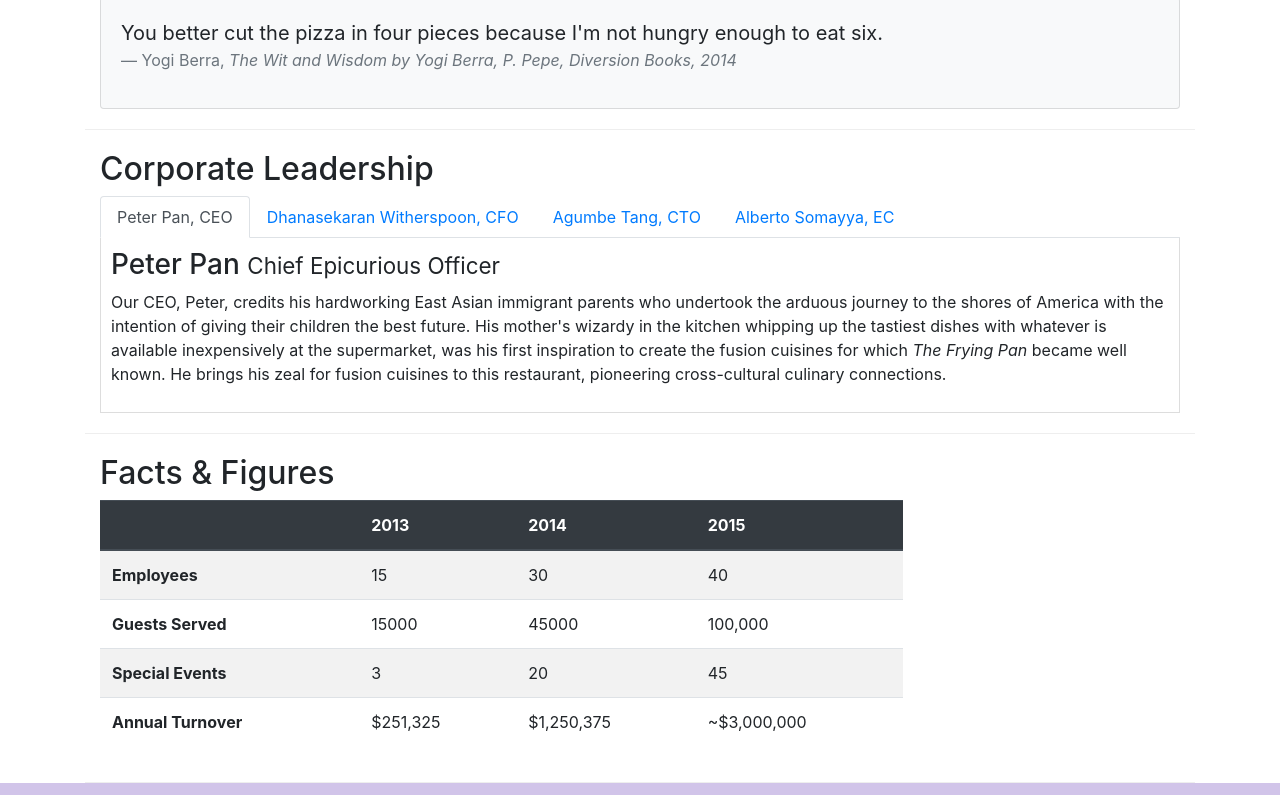
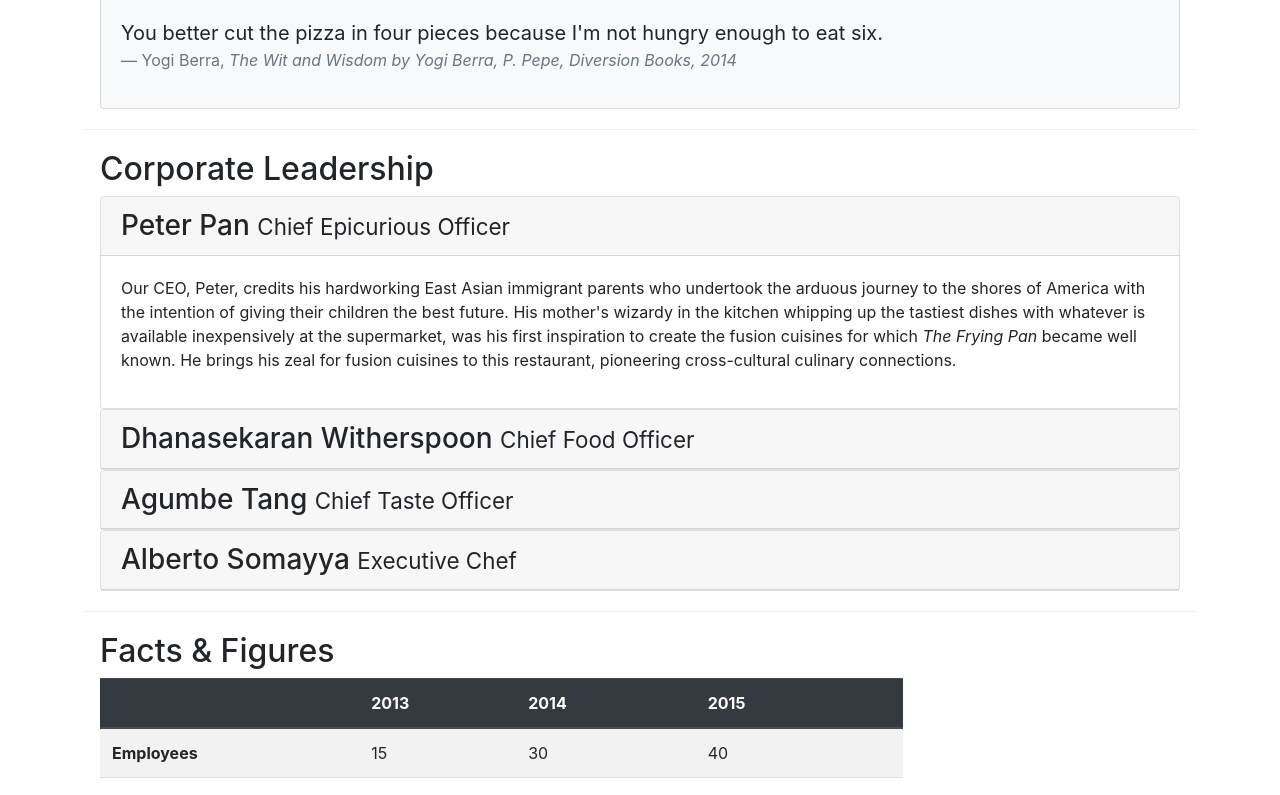
Before and after one commit to prayasdrolia1/bootstrap, a website: page aboutus.html in a window 1280 px wide. Shown: the part 782-1577 px from the top of the page. Drawn offline with nearby package versions, Linux system fonts and the light colour scheme.

Commit message:
Accordion

```diff
--- a/aboutus.html
+++ b/aboutus.html
@@ -109,37 +109,46 @@
             <div class="col-12">
                 <h2>Corporate Leadership</h2>
 
-                <ul class="nav nav-tabs">
-                    <li class="nav-item">
-                        <a class="nav-link active" href="#peter" role="tab" data-toggle="tab">Peter Pan, CEO</a>
-                    </li>
-                    <li class="nav-item">
-                        <a class="nav-link" href="#danny" role="tab" data-toggle="tab">Dhanasekaran Witherspoon, CFO</a>
-                    </li>
-                    <li class="nav-item">
-                        <a class="nav-link" href="#agumbe" role="tab" data-toggle="tab">Agumbe Tang, CTO</a>
-                    </li>
-                    <li class="nav-item">
-                        <a class="nav-link" href="#alberto" role="tab" data-toggle="tab">Alberto Somayya, EC</a>
-                    </li>
-                </ul>
-
-                <div class="tab-content">
-                    <div class="tab-pane fade show active" role="tabpanel" id="peter">
-                        <h3>Peter Pan <small>Chief Epicurious Officer</small></h3>
-                        <p class="d-none d-sm-block">Our CEO, Peter, credits his hardworking East Asian immigrant parents who undertook the arduous journey to the shores of America with the intention of giving their children the best future. His mother's wizardy in the kitchen whipping up the tastiest dishes with whatever is available inexpensively at the supermarket, was his first inspiration to create the fusion cuisines for which <em>The Frying Pan</em> became well known. He brings his zeal for fusion cuisines to this restaurant, pioneering cross-cultural culinary connections.</p>
+                <div id="accordion">
+                    <div class="card">
+                        <div class="card-header" id="peterhead" role="tab">
+                            <h3 class="mb-0"><a data-toggle="collapse" data-target="#peter">Peter Pan <small>Chief Epicurious Officer</small></a></h3>
+                        </div>
+                        <div class="collapse show" id="peter" data-parent="#accordion">
+                            <div class="card-body">
+                                <p class="d-none d-sm-block">Our CEO, Peter, credits his hardworking East Asian immigrant parents who undertook the arduous journey to the shores of America with the intention of giving their children the best future. His mother's wizardy in the kitchen whipping up the tastiest dishes with whatever is available inexpensively at the supermarket, was his first inspiration to create the fusion cuisines for which <em>The Frying Pan</em> became well known. He brings his zeal for fusion cuisines to this restaurant, pioneering cross-cultural culinary connections.</p>
+                            </div>
+                        </div>
                     </div>
-                    <div class="tab-pane fade" role="tabpanel" id="danny">
-                        <h3>Dhanasekaran Witherspoon <small>Chief Food Officer</small></h3>
-                        <p class="d-none d-sm-block">Our CFO, Danny, as he is affectionately referred to by his colleagues, comes from a long established family tradition in farming and produce. His experiences growing up on a farm in the Australian outback gave him great appreciation for varieties of food sources. As he puts it in his own words, <em>Everything that runs, wins, and everything that stays, pays!</em></p>
+                    <div class="card">
+                        <div class="card-header" id="dannyhead" role="tab">
+                            <h3 class="mb-0"><a class="collapsed" data-toggle="collapse" data-target="#danny">Dhanasekaran Witherspoon <small>Chief Food Officer</small></a></h3>
+                        </div>
+                        <div class="collapse" id="danny" data-parent="#accordion">
+                            <div class="card-body">
+                                <p class="d-none d-sm-block">Our CFO, Danny, as he is affectionately referred to by his colleagues, comes from a long established family tradition in farming and produce. His experiences growing up on a farm in the Australian outback gave him great appreciation for varieties of food sources. As he puts it in his own words, <em>Everything that runs, wins, and everything that stays, pays!</em></p>
+                            </div>
+                        </div>
                     </div>
-                    <div class="tab-pane fade" role="tabpanel" id="agumbe">
-                        <h3>Agumbe Tang <small>Chief Taste Officer</small></h3>
-                        <p class="d-none d-sm-block">Blessed with the most discerning gustatory sense, Agumbe, our CTO, personally ensures that every dish that we serve meets his exacting tastes. Our chefs dread the tongue lashing that ensues if their dish does not meet his exacting standards. He lives by his motto, <em>You click only if you survive my lick.</em></p>
+                    <div class="card">
+                        <div class="card-header" role="tab" id="agumbehead">
+                            <h3 class="mb-0"><a class="collapsed" data-toggle="collapse" data-target="#agumbe">Agumbe Tang <small>Chief Taste Officer</small></a></h3>
+                        </div>
+                        <div class="collapse" id="agumbe" data-parent="#accordion">
+                            <div class="card-body">
+                                <p class="d-none d-sm-block">Blessed with the most discerning gustatory sense, Agumbe, our CTO, personally ensures that every dish that we serve meets his exacting tastes. Our chefs dread the tongue lashing that ensues if their dish does not meet his exacting standards. He lives by his motto, <em>You click only if you survive my lick.</em></p>
+                            </div>
+                        </div>
                     </div>
-                    <div class="tab-pane fade" role="tabpanel" id="alberto">
-                        <h3>Alberto Somayya <small>Executive Chef</small></h3>
-                        <p class="d-none d-sm-block">Award winning three-star Michelin chef with wide International experience having worked closely with whos-who in the culinary world, he specializes in creating mouthwatering Indo-Italian fusion experiences. He says, <em>Put together the cuisines from the two craziest cultures, and you get a winning hit! Amma Mia!</em></p>
+                    <div class="card">
+                        <div class="card-header" role="tab" id="albertohead">
+                            <h3  class="mb-0"><a class="collapsed" data-toggle="collapse" data-target="#alberto">Alberto Somayya <small>Executive Chef</small></a></h3>
+                        </div>
+                        <div class="collapse" id="alberto" data-parent="#accordion">
+                            <div class="card-body">
+                                <p class="d-none d-sm-block">Award winning three-star Michelin chef with wide International experience having worked closely with whos-who in the culinary world, he specializes in creating mouthwatering Indo-Italian fusion experiences. He says, <em>Put together the cuisines from the two craziest cultures, and you get a winning hit! Amma Mia!</em></p>
+                            </div>
+                        </div>
                     </div>
                 </div>
             </div>
```
